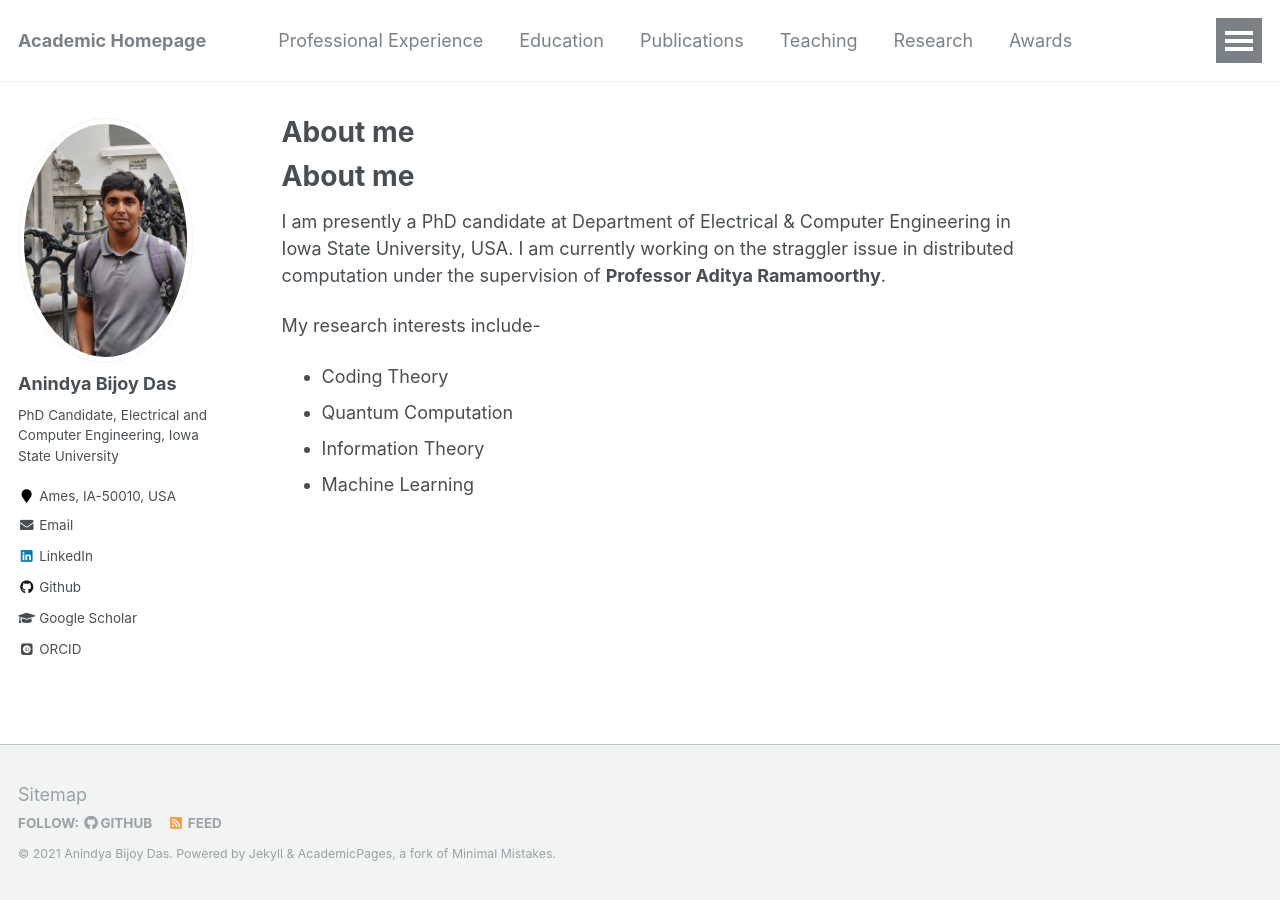
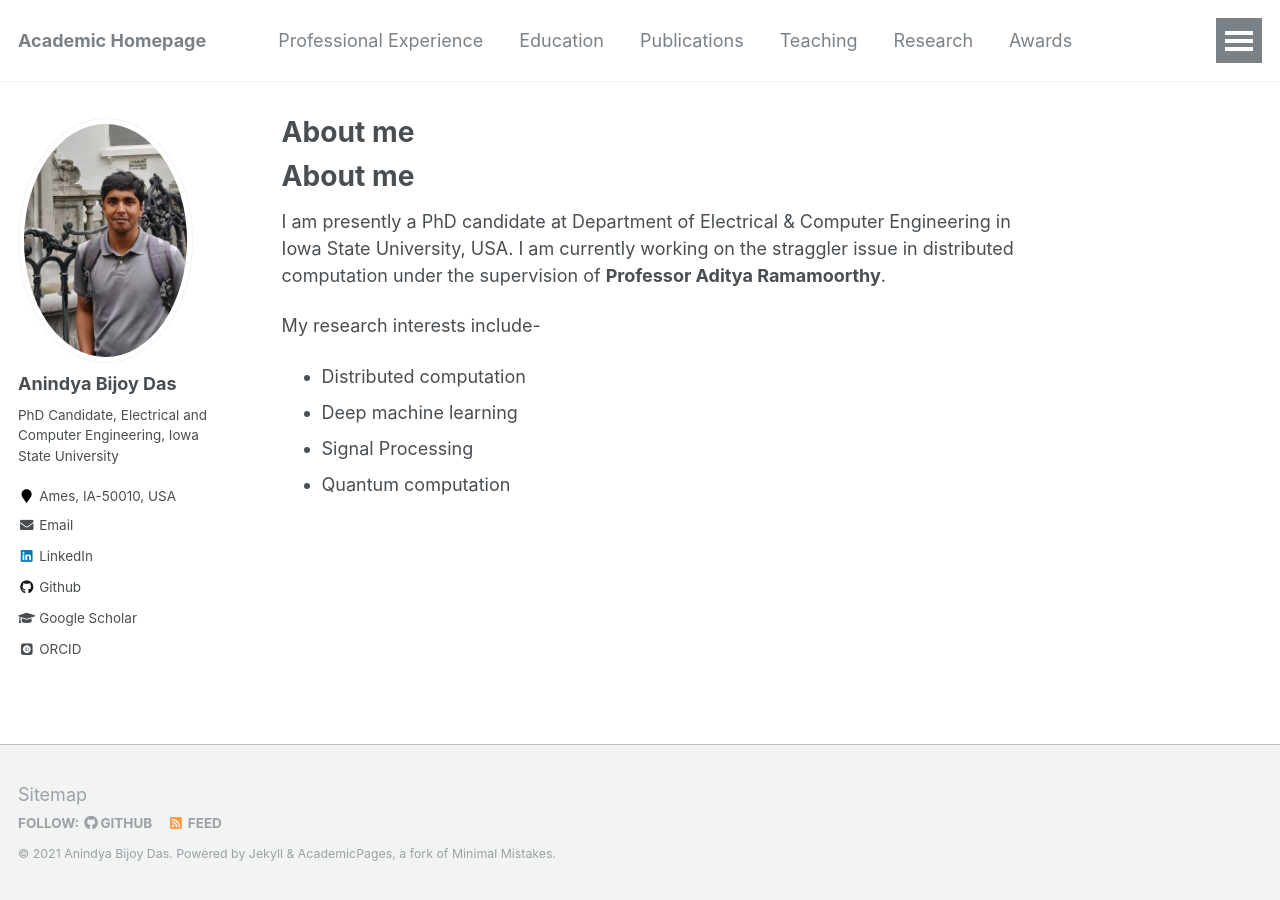
Before and after one commit to anindyabijoydas/portfolio, a Jekyll site: the page built from _pages/about.md, in a window 1280 px wide. Built offline with Jekyll 4.4.1, drawn with Linux system fonts in a browser that asks for light colours; some web fonts are replaced; our own code applies the rules of GitHub Pages for plain Markdown files.

Commit message:
Update about.md

```diff
--- a/_pages/about.md
+++ b/_pages/about.md
@@ -10,7 +10,7 @@ About me
 I am presently a PhD candidate at Department of Electrical & Computer Engineering in Iowa State University, USA. I am currently working on the straggler issue in distributed computation under the supervision of **Professor Aditya Ramamoorthy**.
 
 My research interests include-
-  * Coding Theory
-  * Quantum Computation
-  * Information Theory
-  * Machine Learning
+  * Distributed computation
+  * Deep machine learning
+  * Signal Processing
+  * Quantum computation
```
